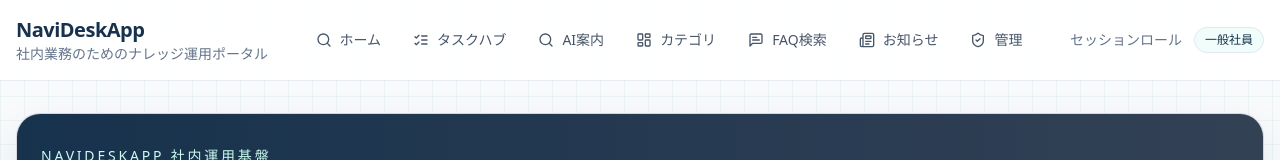
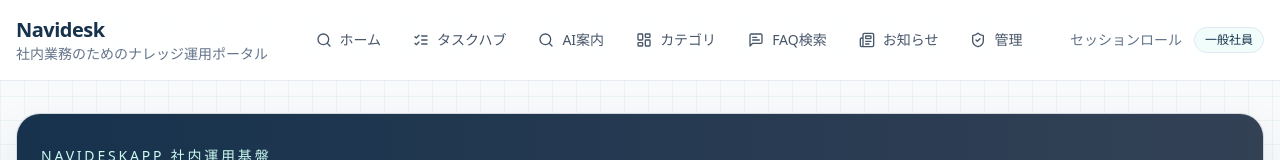
Before and after one commit to akira882/NaviDeskApp, a Next.js app: page / in a window 1280 px wide. Shown: the top 160 px of the page. Built offline with nearby package versions, Linux system fonts and the light colour scheme; no server answers.

Commit message:
rename brand link text to navidesk

```diff
--- a/app/components/site-header.tsx
+++ b/app/components/site-header.tsx
@@ -26,7 +26,7 @@ export function SiteHeader() {
       <div className="mx-auto flex max-w-7xl flex-col gap-3 px-3 py-3 sm:px-4 sm:py-4 lg:flex-row lg:items-center lg:justify-between lg:gap-4">
         <div className="flex items-center justify-between">
           <Link href="/" className="block rounded-md focus-visible:outline-none focus-visible:ring-2 focus-visible:ring-teal-700">
-            <p className="text-lg font-semibold tracking-tight text-ink sm:text-xl">NaviDeskApp</p>
+            <p className="text-lg font-semibold tracking-tight text-ink sm:text-xl">Navidesk</p>
             <p className="hidden text-sm text-slate-500 sm:block">社内業務のためのナレッジ運用ポータル</p>
           </Link>
           <div className="flex items-center gap-2 lg:hidden">
```
